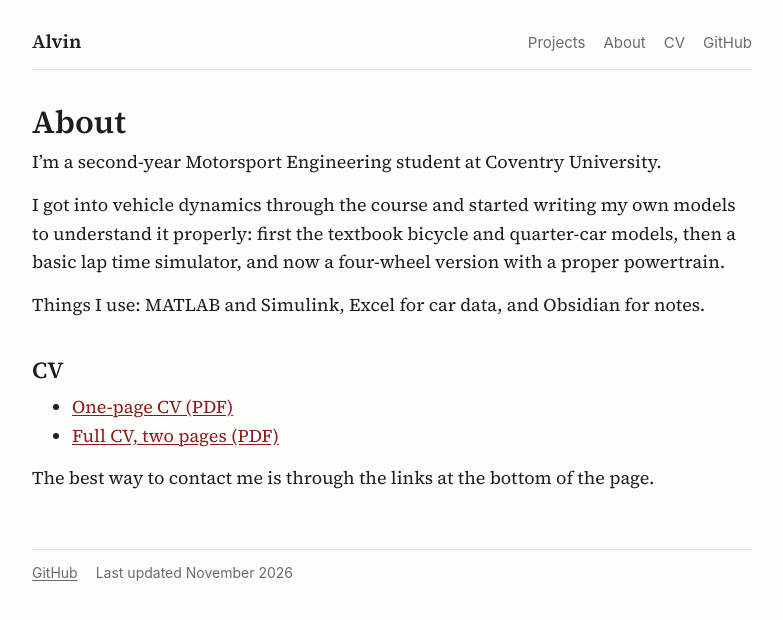
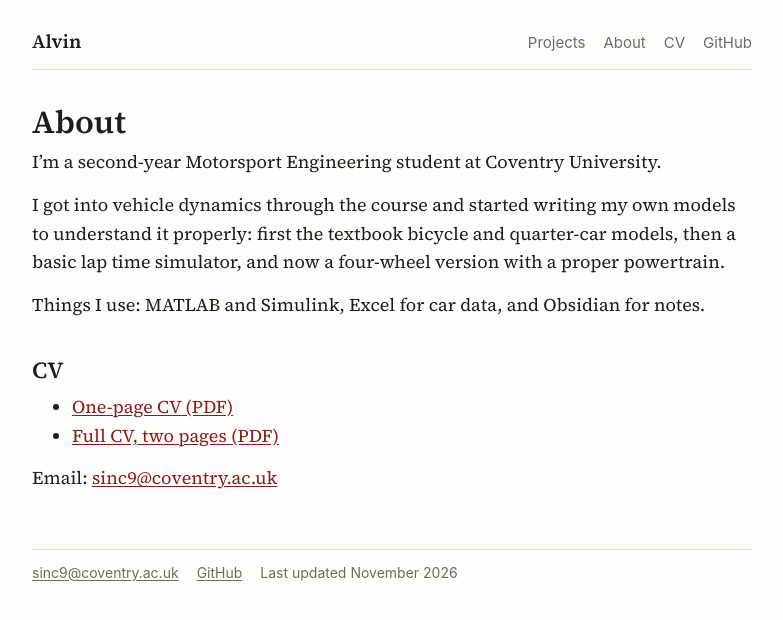
Before and after one commit to AartSin/vehicle_dynamics, a Jekyll site: the page built from about.md, in a window 1280 px wide. Shown: the top 620 px of the page, without its empty margins (248-1031 px from the left). Built offline with Jekyll 4.4.1, drawn with Linux system fonts in a browser that asks for light colours.

Commit message:
Add contact email (#8)
* Update A001 page with OptimumLap A/B results, add technical report and PDFs

Co-Authored-By: Claude Opus 5.5 <noreply@anthropic.com>
Claude-Session: https://claude.ai/code/session_012sArsKhJ96XxJ7NdR2Wfat

* Update A001 wording from latest draft, add B001 page, report and PDFs

Co-Authored-By: Claude Opus 5.5 <noreply@anthropic.com>
Claude-Session: https://claude.ai/code/session_012sArsKhJ96XxJ7NdR2Wfat

* Leave B001 out for now, publish A001 only

Co-Authored-By: Claude Opus 5.5 <noreply@anthropic.com>
Claude-Session: https://claude.ai/code/session_012sArsKhJ96XxJ7NdR2Wfat

* Add in-progress pages for ADAMS/Car and Assetto Corsa car models

Co-Authored-By: Claude Opus 5.5 <noreply@anthropic.com>
Claude-Session: https://claude.ai/code/session_012sArsKhJ96XxJ7NdR2Wfat

* Mark VD basics, B001 and C001 as in progress

Co-Authored-By: Claude Opus 5.5 <noreply@anthropic.com>
Claude-Session: https://claude.ai/code/session_012sArsKhJ96XxJ7NdR2Wfat

* Mark VD basics, B001 and C001 as in progress

Co-Authored-By: Claude Opus 5.5 <noreply@anthropic.com>
Claude-Session: https://claude.ai/code/session_012sArsKhJ96XxJ7NdR2Wfat

* Hide content on VD basics, B001 and C001 while they are reworked

Co-Authored-By: Claude Opus 5.5 <noreply@anthropic.com>
Claude-Session: https://claude.ai/code/session_012sArsKhJ96XxJ7NdR2Wfat

* Publish B001 page from latest draft

Co-Authored-By: Claude Opus 5.5 <noreply@anthropic.com>
Claude-Session: https://claude.ai/code/session_012sArsKhJ96XxJ7NdR2Wfat

* Publish VD basics page from latest draft

Co-Authored-By: Claude Opus 5.5 <noreply@anthropic.com>
Claude-Session: https://claude.ai/code/session_012sArsKhJ96XxJ7NdR2Wfat

* Publish C001 page from latest draft

Co-Authored-By: Claude Opus 5.5 <noreply@anthropic.com>
Claude-Session: https://claude.ai/code/session_012sArsKhJ96XxJ7NdR2Wfat

* Update C001 page: add free-body and module-flow figures, new PDF

Co-Authored-By: Claude Opus 5.5 <noreply@anthropic.com>
Claude-Session: https://claude.ai/code/session_012sArsKhJ96XxJ7NdR2Wfat

* Add contact email to footer and About page

Co-Authored-By: Claude Opus 5.5 <noreply@anthropic.com>
Claude-Session: https://claude.ai/code/session_012sArsKhJ96XxJ7NdR2Wfat

---------

Co-authored-by: Claude <noreply@anthropic.com>

```diff
--- a/_config.yml
+++ b/_config.yml
@@ -5,7 +5,7 @@
 title: "Alvin"
 tagline: "Vehicle dynamics models in MATLAB"
 description: "Motorsport Engineering student building vehicle dynamics and lap time simulation models in MATLAB."
-email: ""            # optional, e.g. "you@example.com"
+email: "sinc9@coventry.ac.uk"          # optional, e.g. "you@example.com"
 linkedin: ""         # optional, full link to your LinkedIn profile
 github_user: "AartSin"    # your GitHub username, used for the "View code" links
 repo: "vehicle_dynamics"   # the name of this repository on GitHub
--- a/_includes/footer.html
+++ b/_includes/footer.html
@@ -1,5 +1,5 @@
 <footer class="site-footer">
-  {% if site.email != "" %}<span>{{ site.email }}</span>{% endif %}
+  {% if site.email != "" %}<a href="mailto:{{ site.email }}">{{ site.email }}</a>{% endif %}
   {% if site.linkedin != "" %}<a href="{{ site.linkedin }}">LinkedIn</a>{% endif %}
   {% if site.github_user != "" %}<a href="https://github.com/{{ site.github_user }}">GitHub</a>{% endif %}
   <span>Last updated {{ site.time | date: "%B %Y" }}</span>
--- a/about.md
+++ b/about.md
@@ -18,6 +18,6 @@ Things I use: MATLAB and Simulink, Excel for car data, and Obsidian for notes.
 - [One-page CV (PDF)]({{ '/assets/pdf/Alvin_Sin_CV_1page.pdf' | relative_url }}){: download=""}
 - [Full CV, two pages (PDF)]({{ '/assets/pdf/Alvin_Sin_CV.pdf' | relative_url }}){: download=""}
 
-The best way to contact me is through the links at the bottom of the page.
+Email: [{{ site.email }}](mailto:{{ site.email }})
 
 </article>
```
